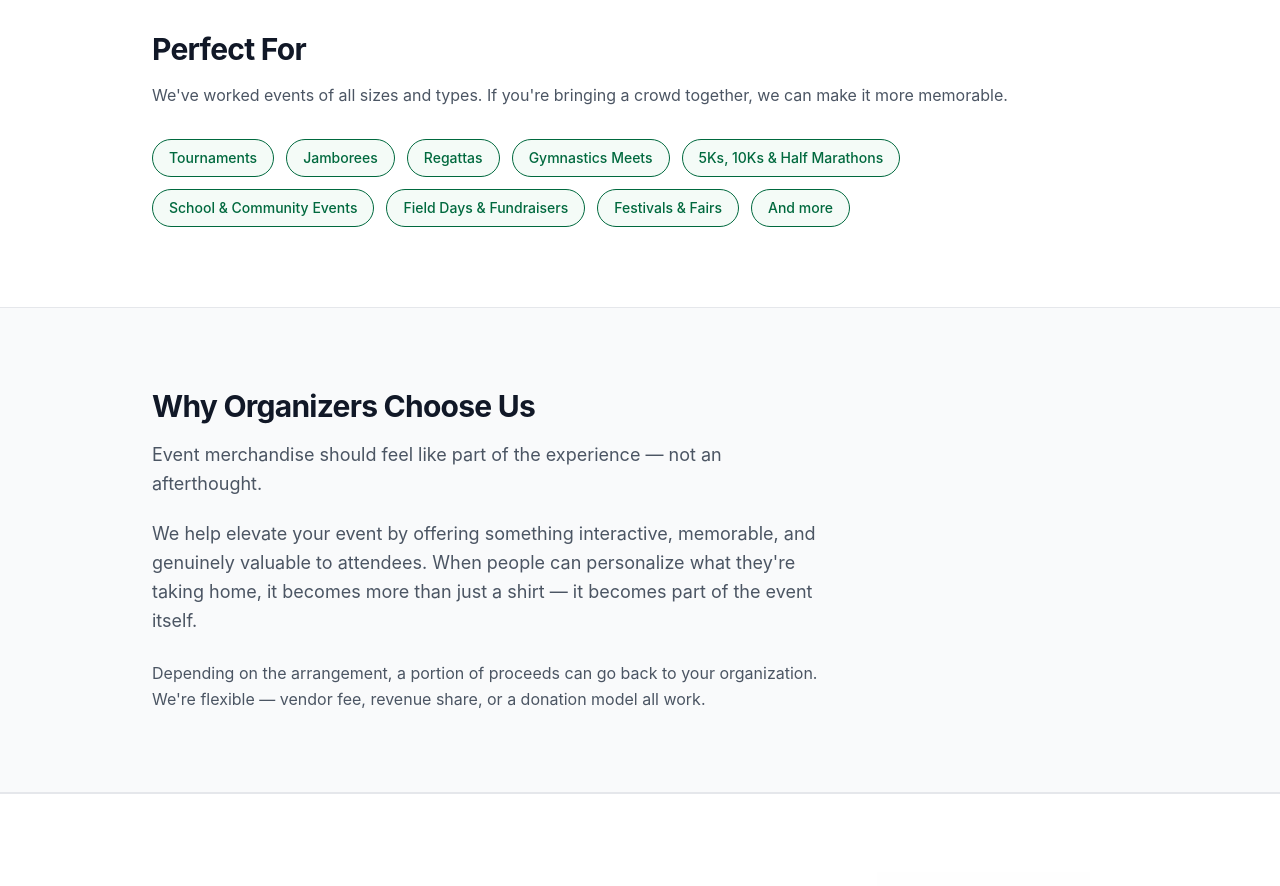
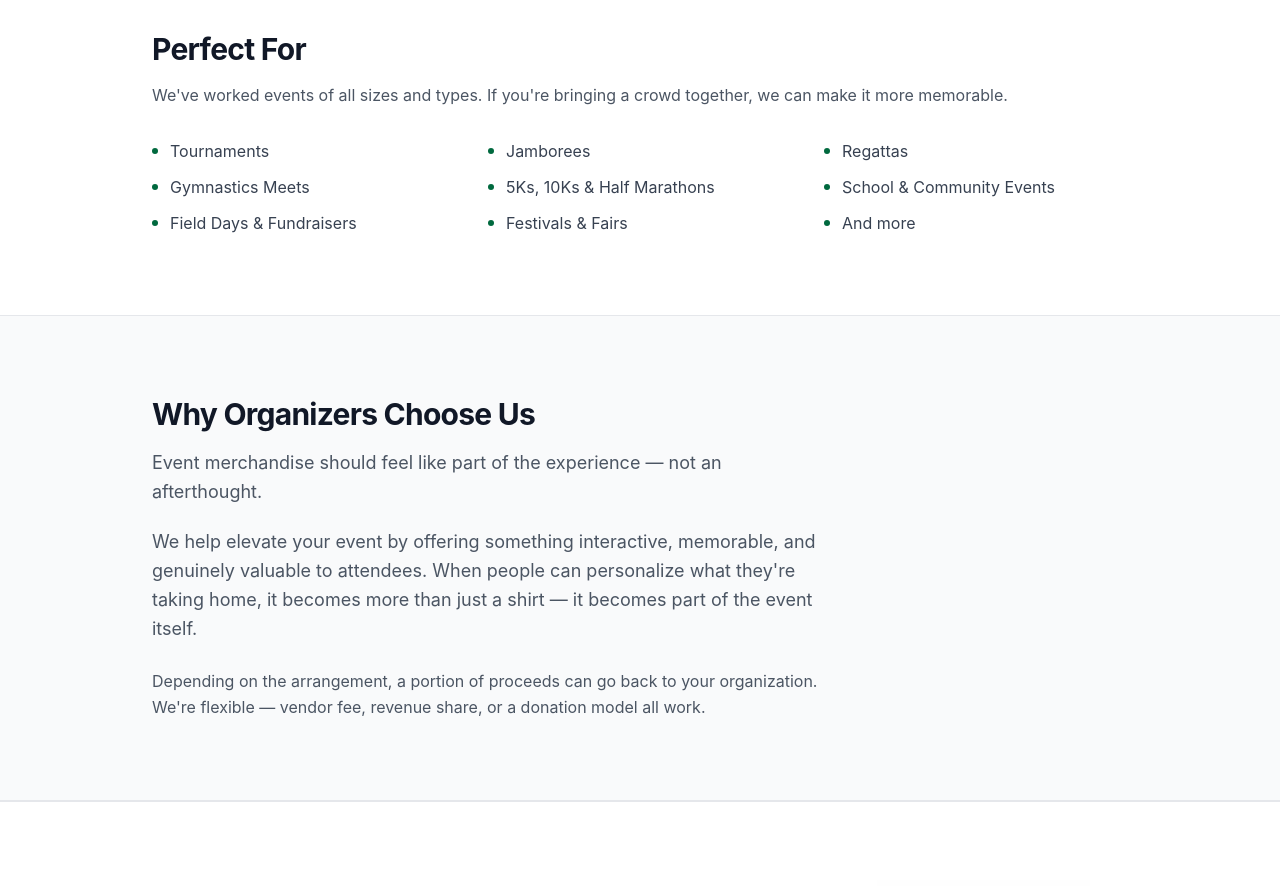
Before and after one commit to erich963/big-green-ts-site, a Next.js app: page /event-merch in a window 1280 px wide. Shown: the part 2160-3046 px from the top of the page. Built offline with nearby package versions, Linux system fonts and the light colour scheme.

Commit message:
Replace pill tags with bullet point grid in Perfect For section on Events page
Co-Authored-By: Claude Sonnet 4.6 <noreply@anthropic.com>

```diff
--- a/app/event-merch/page.tsx
+++ b/app/event-merch/page.tsx
@@ -185,16 +185,14 @@ export default function EventMerchPage() {
             We&apos;ve worked events of all sizes and types. If you&apos;re
             bringing a crowd together, we can make it more memorable.
           </p>
-          <div className="flex flex-wrap gap-3">
+          <ul className="grid sm:grid-cols-2 md:grid-cols-3 gap-x-8 gap-y-3">
             {perfectFor.map((item) => (
-              <span
-                key={item}
-                className="bg-[#f4fbf7] border border-[#00693e] text-[#00693e] font-medium text-sm px-4 py-2 rounded-full"
-              >
+              <li key={item} className="flex items-center gap-3 text-gray-700">
+                <span className="w-1.5 h-1.5 rounded-full bg-[#00693e] shrink-0" />
                 {item}
-              </span>
+              </li>
             ))}
-          </div>
+          </ul>
         </div>
       </section>
 
```
